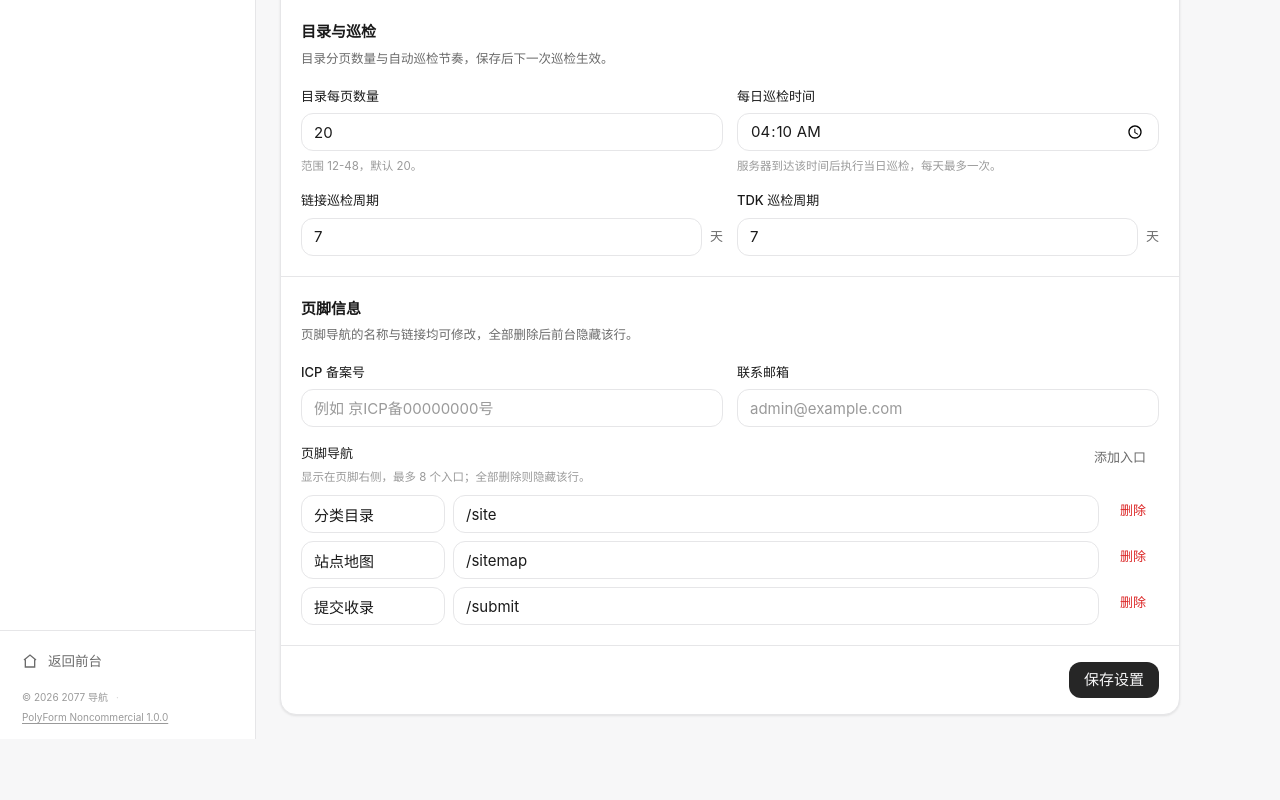
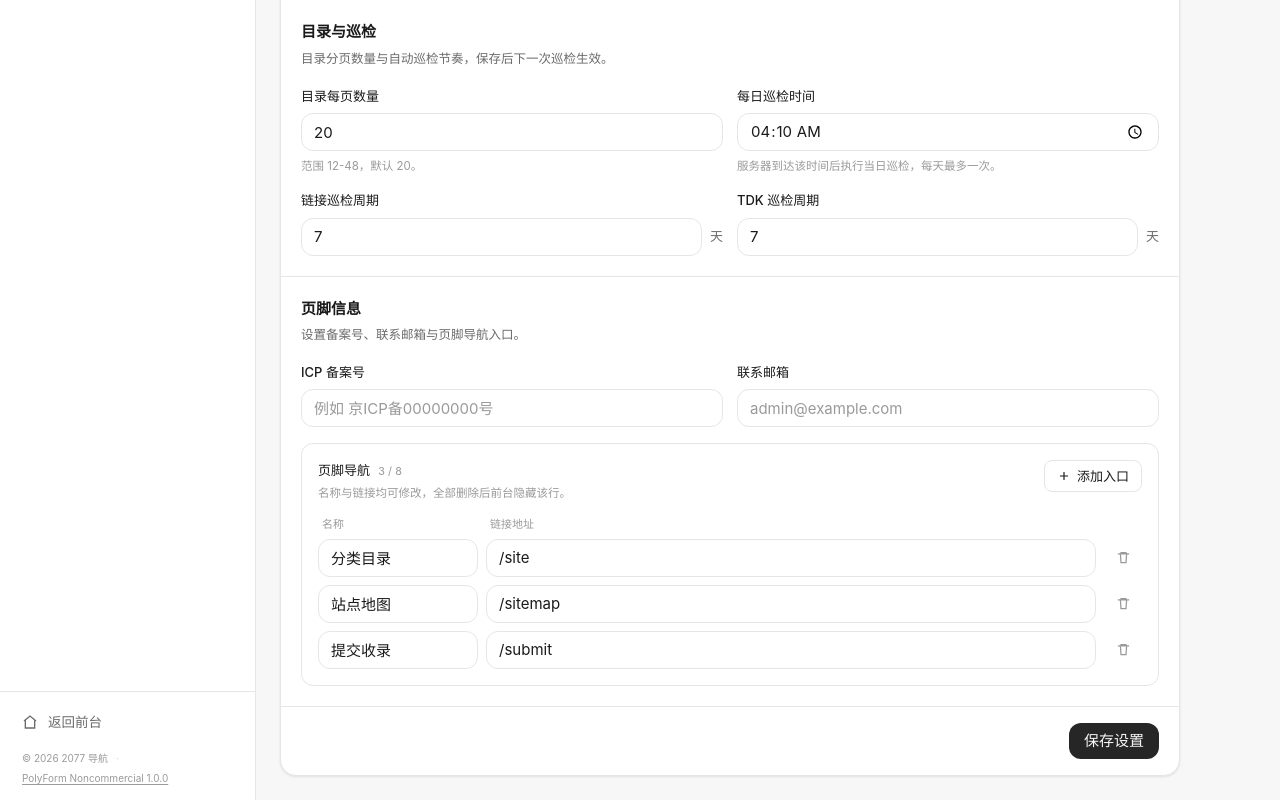
Before and after one commit to 2819074731/2077, a Nuxt app: page /admin/settings in a window 1280 px wide. Shown: the part 1182-1982 px from the top of the page. Before the commit the page ends 1921 px from the top, so only its background shows below. Built offline with nearby package versions, Linux system fonts and the light colour scheme; no server answers.

Commit message:
style(admin): 优化页脚信息输入区布局

```diff
--- a/app/pages/admin/settings.vue
+++ b/app/pages/admin/settings.vue
@@ -42,8 +42,9 @@ function validate(): string {
   if (form.tdkTtlDays < 1 || form.tdkTtlDays > 90) return 'TDK 巡检周期需在 1-90 天之间'
   if (form.contactEmail && !/^[^\s@]+@[^\s@]+\.[^\s@]+$/.test(form.contactEmail)) return '联系邮箱格式不正确'
   for (const link of form.footerLinks) {
-    if (!link.label.trim() || !link.url.trim()) return '请填写完整的页脚导航名称和链接'
-    if (!/^https?:\/\//i.test(link.url) && !/^\/(?!\/)/.test(link.url)) return '页脚导航链接需以 / 或 http(s):// 开头'
+    const url = link.url.trim()
+    if (!link.label.trim() || !url) return '请填写完整的页脚导航名称和链接'
+    if (!/^https?:\/\//i.test(url) && !/^\/(?!\/)/.test(url)) return '页脚导航链接需以 / 或 http(s):// 开头'
   }
   return ''
 }
@@ -212,7 +213,7 @@ async function save() {
 
       <section class="p-4 sm:p-5">
         <h2 class="font-semibold text-[15px]">页脚信息</h2>
-        <p class="text-[12.5px] text-ink2 mt-1">页脚导航的名称与链接均可修改，全部删除后前台隐藏该行。</p>
+        <p class="text-[12.5px] text-ink2 mt-1">设置备案号、联系邮箱与页脚导航入口。</p>
         <div class="grid sm:grid-cols-2 gap-3.5 mt-4">
           <label class="flex flex-col gap-1.5">
             <span class="text-[13px] font-medium">ICP 备案号</span>
@@ -220,27 +221,54 @@ async function save() {
           </label>
           <label class="flex flex-col gap-1.5">
             <span class="text-[13px] font-medium">联系邮箱</span>
-            <input v-model="form.contactEmail" type="email" class="field" maxlength="120" placeholder="admin@example.com" />
+            <input v-model="form.contactEmail" type="email" autocomplete="email" class="field" maxlength="120" placeholder="admin@example.com" />
           </label>
-          <div class="sm:col-span-2 flex flex-col gap-2">
-            <div class="flex items-start justify-between gap-3">
-              <div>
+        </div>
+
+        <div class="mt-4 rounded-xl border border-line bg-card2/40 p-3 sm:p-4">
+          <div class="flex items-start justify-between gap-3">
+            <div class="min-w-0">
+              <div class="flex items-center gap-2">
                 <span class="text-[13px] font-medium">页脚导航</span>
-                <p class="text-[11.5px] text-ink3 mt-0.5">显示在页脚右侧，最多 8 个入口；全部删除则隐藏该行。</p>
+                <span class="text-[11px] text-ink3 tabular-nums">{{ form.footerLinks.length }} / 8</span>
               </div>
-              <button type="button" class="btn btn-sm btn-ghost shrink-0" :disabled="form.footerLinks.length >= 8" @click="addFooterLink">添加入口</button>
+              <p class="text-[11.5px] text-ink3 mt-0.5">名称与链接均可修改，全部删除后前台隐藏该行。</p>
             </div>
-            <div v-if="form.footerLinks.length" class="flex flex-col gap-2">
-              <div v-for="(link, index) in form.footerLinks" :key="index" class="flex flex-col sm:flex-row gap-2">
-                <input v-model="link.label" class="field sm:!w-36" maxlength="20" placeholder="名称，例如 分类目录" />
-                <input v-model="link.url" class="field flex-1" maxlength="300" placeholder="/site 或 https://example.com" />
-                <button type="button" class="btn btn-sm btn-ghost text-danger shrink-0" @click="removeFooterLink(index)">删除</button>
+            <button v-if="form.footerLinks.length" type="button" class="btn btn-sm shrink-0" :disabled="form.footerLinks.length >= 8" @click="addFooterLink">
+              <svg width="14" height="14" viewBox="0 0 24 24" fill="none" stroke="currentColor" stroke-width="2"><path d="M12 5v14M5 12h14" /></svg>
+              添加入口
+            </button>
+          </div>
+
+          <div v-if="form.footerLinks.length" class="mt-3">
+            <div class="hidden sm:grid sm:grid-cols-[10rem_minmax(0,1fr)_2.5rem] gap-2 px-1 pb-1.5 text-[11px] text-ink3">
+              <span>名称</span>
+              <span>链接地址</span>
+              <span></span>
+            </div>
+            <div class="flex flex-col gap-2">
+              <div v-for="(link, index) in form.footerLinks" :key="index" class="flex items-start gap-2 rounded-xl border border-line bg-card p-2.5 sm:border-0 sm:bg-transparent sm:p-0">
+                <div class="grid min-w-0 flex-1 gap-2 sm:grid-cols-[10rem_minmax(0,1fr)]">
+                  <label class="flex min-w-0 flex-col gap-1 sm:block">
+                    <span class="text-[11px] text-ink3 sm:hidden">名称</span>
+                    <input v-model="link.label" class="field" maxlength="20" autocomplete="off" aria-label="页脚入口名称" placeholder="例如 分类目录" />
+                  </label>
+                  <label class="flex min-w-0 flex-col gap-1 sm:block">
+                    <span class="text-[11px] text-ink3 sm:hidden">链接</span>
+                    <input v-model="link.url" class="field" maxlength="300" autocomplete="off" spellcheck="false" aria-label="页脚入口链接" placeholder="/site 或 https://example.com" />
+                  </label>
+                </div>
+                <button type="button" class="btn btn-icon-sm btn-ghost mt-[20px] !h-[38px] !w-[38px] shrink-0 text-ink3 hover:!text-danger sm:mt-0 sm:self-end" :aria-label="`删除${link.label || '页脚入口'}`" title="删除入口" @click="removeFooterLink(index)">
+                  <svg width="15" height="15" viewBox="0 0 24 24" fill="none" stroke="currentColor" stroke-width="2"><path d="M3 6h18M8 6V4h8v2m-9 0 1 14h8l1-14" /></svg>
+                </button>
               </div>
             </div>
-            <div v-else class="rounded-xl border border-dashed border-line px-4 py-3 text-[12px] text-ink3">
-              当前未展示页脚导航，点击「添加入口」恢复。
-            </div>
           </div>
+
+          <button v-else type="button" class="mt-3 flex w-full items-center justify-center gap-1.5 rounded-xl border border-dashed border-line px-4 py-3 text-[12.5px] text-ink2 transition-colors hover:bg-card hover:text-ink" @click="addFooterLink">
+            <svg width="14" height="14" viewBox="0 0 24 24" fill="none" stroke="currentColor" stroke-width="2"><path d="M12 5v14M5 12h14" /></svg>
+            添加第一个入口
+          </button>
         </div>
       </section>
 
```
